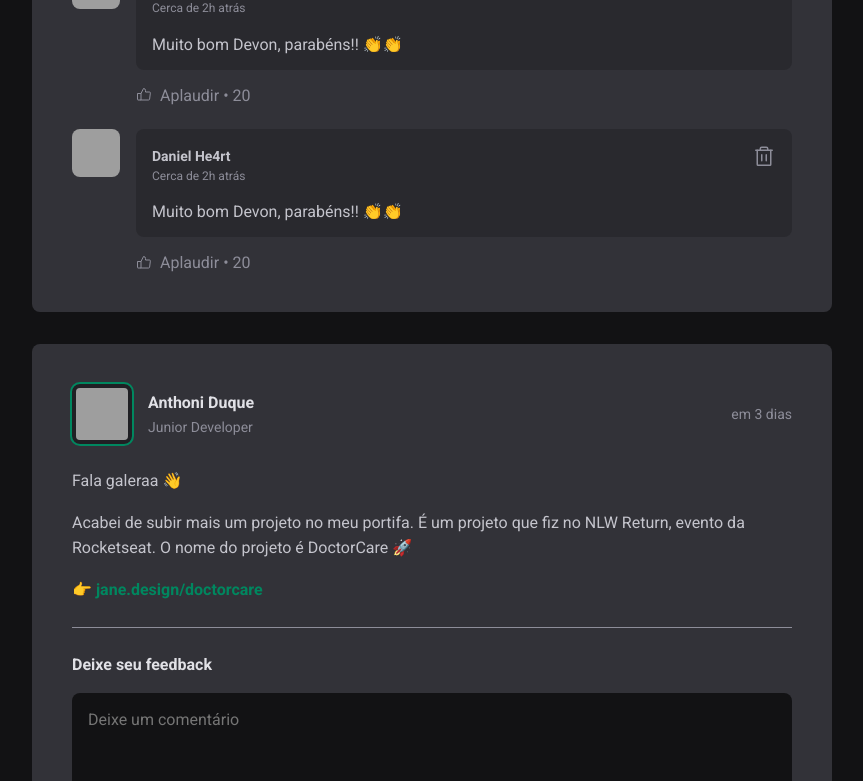
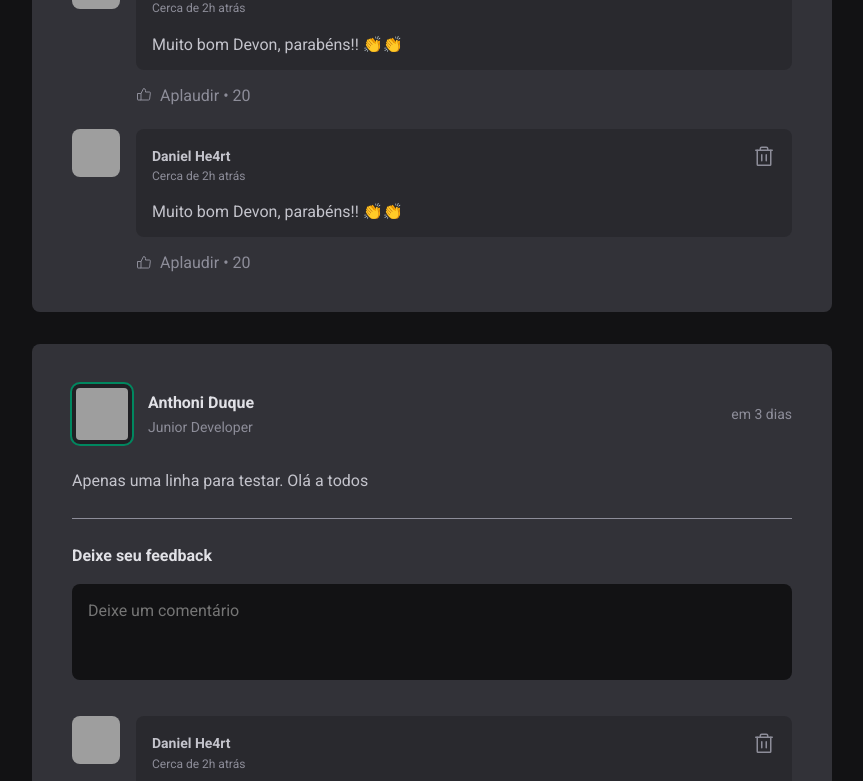
Before and after one commit to eduanthoni/Ignite-Feed, a React (Vite) app: page / in a window 1280 px wide. Shown: the part 624-1405 px from the top of the page, without its empty margins (352-1215 px from the left). Built offline with nearby package versions, Linux system fonts and the light colour scheme; grey boxes are pictures that could not be loaded.

Commit message:
exibindo o conteúdo de cada post através de props

```diff
--- a/src/App.tsx
+++ b/src/App.tsx
@@ -14,9 +14,9 @@
       role: "Full-Stack Engineer"
     },
     content: [
-      {type: 'paragraph', content: 'Fala galeraa 👋'},
-      {type: 'paragraph', content: 'Acabei de subir mais um projeto no meu portifa. É um projeto que fiz no NLW Return, evento da Rocketseat. O nome do projeto é DoctorCare 🚀'},
-      {type: 'link', content: '👉 jane.design/doctorcare'}
+      {type: 'paragraph', info: 'Fala galeraa 👋'},
+      {type: 'paragraph', info: 'Acabei de subir mais um projeto no meu portifa. É um projeto que fiz no NLW Return, evento da Rocketseat. O nome do projeto é DoctorCare 🚀'},
+      {type: 'link', info: '👉 jane.design/doctorcare'}
     ],
     publishedAt: new Date('2022-05-10 20:00:00')
   },
@@ -28,7 +28,7 @@
       role: "Junior Developer"
     },
     content: [
-      {type: 'paragraph', content: 'Apenas uma linha para testar. Olá a todos'},
+      {type: 'paragraph', info: 'Apenas uma linha para testar. Olá a todos'},
     ],
     publishedAt: new Date('2023-01-06 10:17:59')
   }
--- a/src/components/Post.tsx
+++ b/src/components/Post.tsx
@@ -1,5 +1,6 @@
 import { format, formatDistanceToNow } from 'date-fns';
 import ptBR from 'date-fns/locale/pt-BR';
+import { Info } from 'phosphor-react';
 
 import { Avatar } from './Avatar';
 import { Comment } from './Comment';
@@ -11,7 +12,10 @@
 		name: string,
 		role: string
 	},
-	content: Array<object>,
+	content: {
+		type: string,
+		info: string
+	}[],
 	publishedAt: Date
 }
 
@@ -42,9 +46,13 @@
 			</header>
 
 			<div className={style.content}>
-				<p>Fala galeraa 👋</p>
-				<p> Acabei de subir mais um projeto no meu portifa. É um projeto que fiz no NLW Return, evento da Rocketseat. O nome do projeto é DoctorCare 🚀</p>
-				<p><a href='#'> 👉 jane.design/doctorcare</a></p>
+				{content.map(item => {
+					if(item.type === 'paragraph') {
+						return <p>{item.info}</p>
+					} else if (item.type === 'link') {
+						return <p><a href='#'>{item.info}</a></p>
+					}
+				})}
 			</div>
 
 			<form className={style.commentSection}>
```
